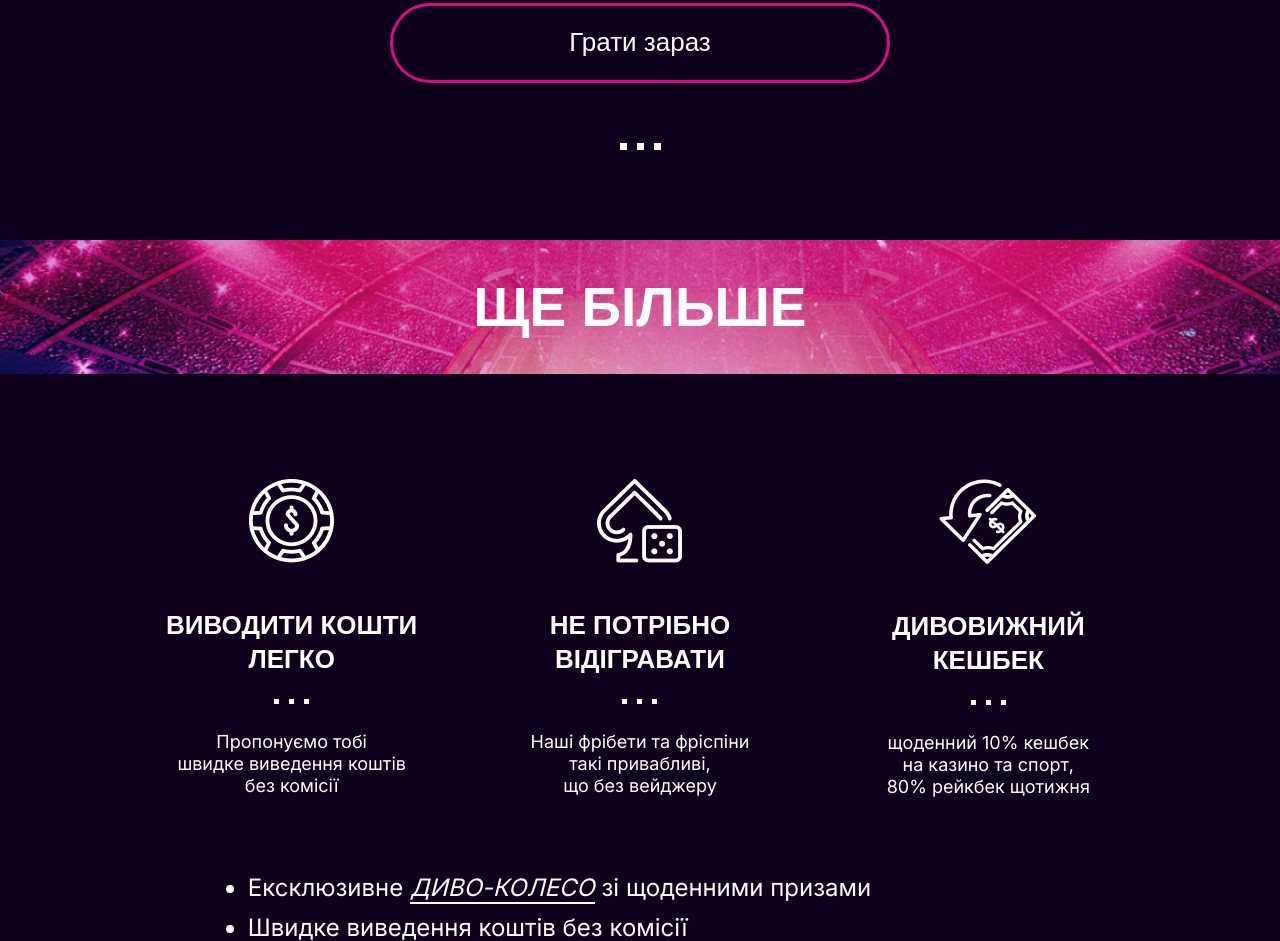
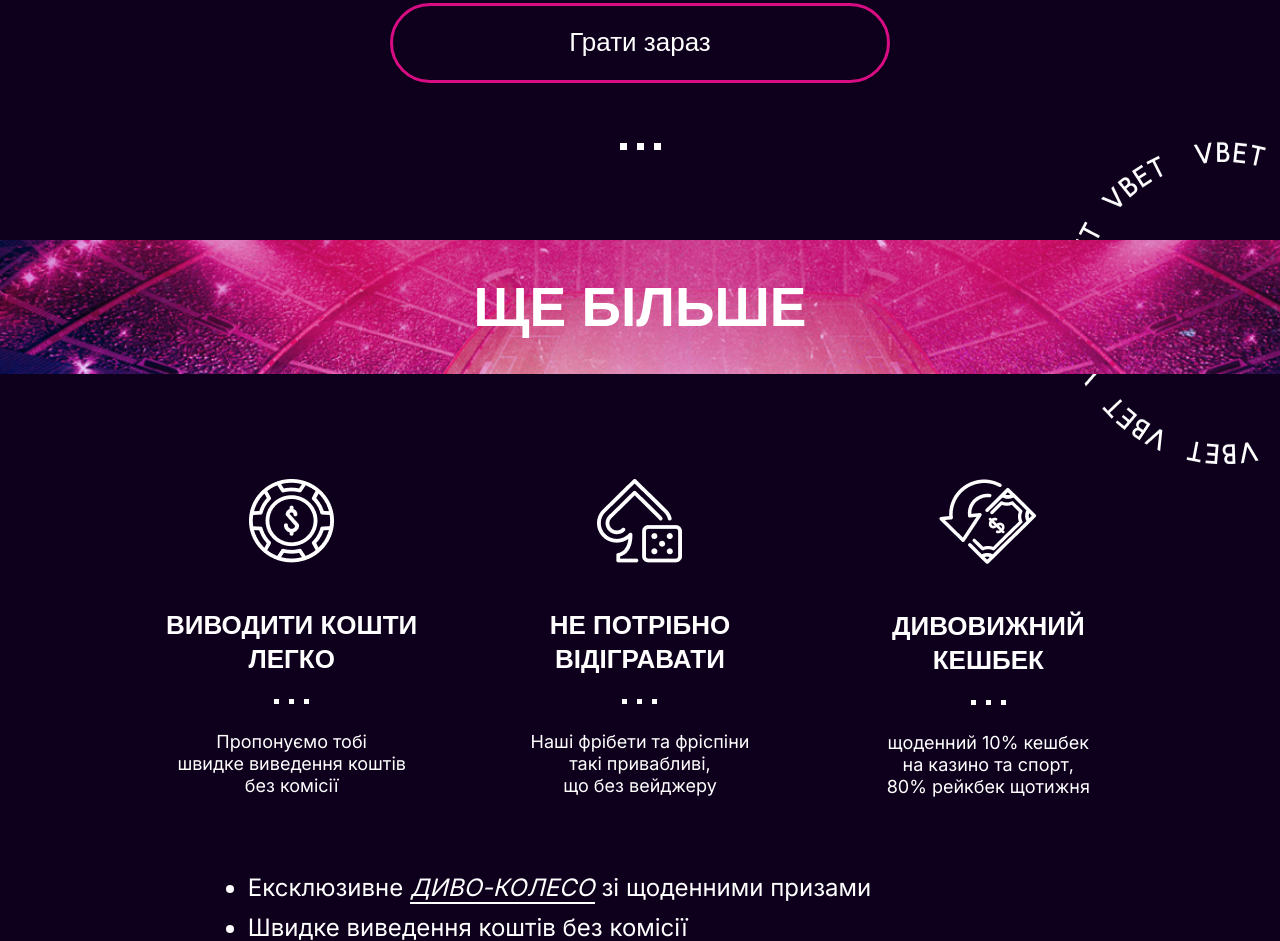
Before and after one commit to HelenPetrovska/VBET-letter, a website built with Parcel: page src/index.html in a window 1280 px wide. Shown: the part 2628-3569 px from the top of the page. Built offline with nearby package versions, Linux system fonts and the light colour scheme.

Commit message:
vbet-circle was added

```diff
--- a/src/index.html
+++ b/src/index.html
@@ -182,6 +182,10 @@
       </section>
 
       <section class="more">
+        <div class="more__circle">
+          <img src="./images/vbet-circle.png" alt="vbet">
+        </div>
+
         <div class="more__title">
           ЩЕ БІЛЬШЕ
         </div>
--- a/src/styles/blocks/more.scss
+++ b/src/styles/blocks/more.scss
@@ -2,7 +2,24 @@
   position: relative;
   margin-bottom: 85px;
 
+  &__circle {
+    position: absolute;
+    order: 1;
+    right: 0;
+    transform: translateY(-30%);
+
+    & img {
+      width: 170px;
+
+      @include onLaptop {
+        width: auto;
+      }
+    }
+  }
+
   &__title {
+    position: relative;
+    order: 2;
     padding: 35px 0;
     margin-bottom: 105px;
     font-family: "TTFirsNeue", sans-serif;
--- a/src/styles/blocks/welcome.scss
+++ b/src/styles/blocks/welcome.scss
@@ -29,7 +29,7 @@
       height: 901px;
       background: linear-gradient(141.55deg, #ff003d -3.79%, #740092 82.82%);
       opacity: 0.7;
-      filter: blur(317.729px);
+      filter: blur(317.73px);
       transform: translateX(100%) rotate(-21deg);
     }
   }
```
Also changed, not shown: src/images/vbet-circle.png (added).
